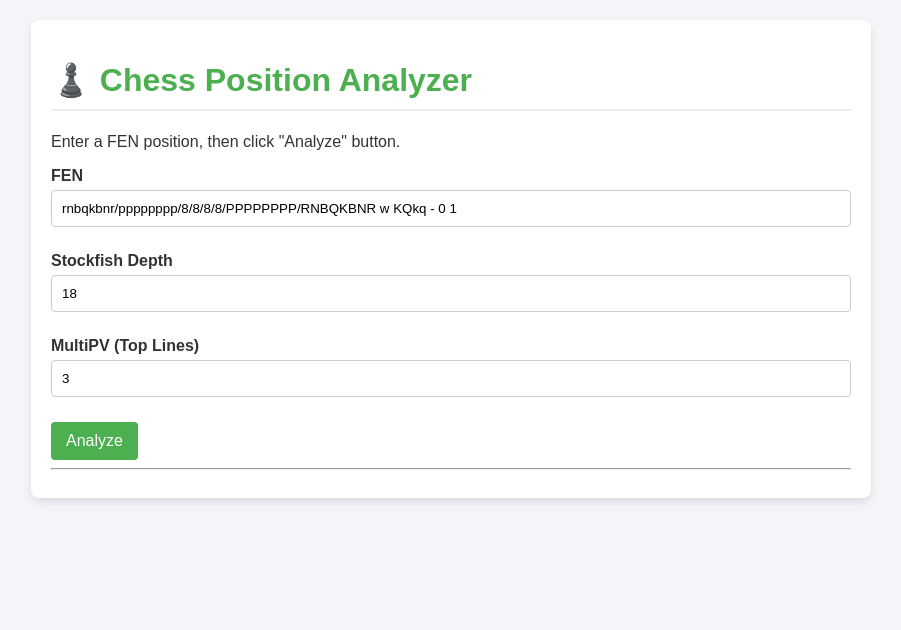
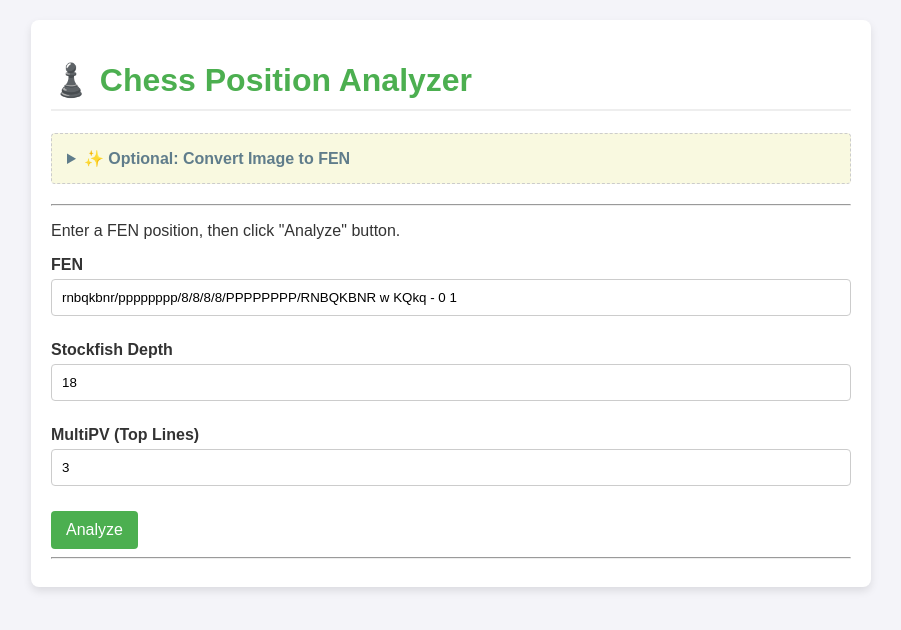
Before and after one commit to chrisco23/web-stockfish-gemini, a PHP site: page /convert-image/ in a window 1280 px wide. Shown: the top 630 px of the page, without its empty margins (189-1090 px from the left). Run offline with PHP 8.4, Linux system fonts and the light colour scheme.

Commit message:
modularize index.php

```diff
--- a/frontend/index.php
+++ b/frontend/index.php
@@ -91,12 +91,37 @@
             border: 1px solid #333;
             box-shadow: 0 0 10px rgba(0,0,0,0.1);
         }
+        /* Style for the expandable image section */
+        #image-to-fen-section {
+            background-color: #f9f9e0; /* Light yellow background */
+            padding: 15px;
+            border-radius: 4px;
+            border: 1px dashed #ccc;
+            margin-bottom: 20px;
+        }
+        .image-status-message {
+            margin-top: 10px;
+            font-weight: bold;
+        }
     </style>
 </head>
 <body>
 
 <div class="container">
     <h1>♟️ Chess Position Analyzer</h1>
+
+    <details id="image-to-fen-section">
+        <summary style="font-weight: bold; cursor: pointer; color: #607D8B;">
+            ✨ Optional: Convert Image to FEN
+        </summary>
+        <div style="padding-top: 15px;">
+            <p>Upload a clean screenshot of a chessboard (e.g., from Lichess or Chess.com). This feature uses an external service.</p>
+            <input type="file" id="chessImageUpload" accept="image/png, image/jpeg, image/webp">
+            <button id="convertImageButton" style="display: none; margin-top: 10px;">Convert Image to FEN</button>
+            <div id="imageStatus" class="image-status-message"></div>
+        </div>
+    </details>
+    <hr>
 
     <div class="input-group">
         <p>Enter a FEN position, then click "Analyze" button.</p>
@@ -142,36 +167,67 @@
 </div>
 
 <script>
+// --- CORE FUNCTIONALITY: ANALYZE FEN (UNCHANGED) ---
+
+// Function to convert the selected file to a pure Base64 string
+function convertFileToBase64(file) {
+    return new Promise((resolve, reject) => {
+        const reader = new FileReader();
+        reader.onload = () => {
+            const dataUrl = reader.result;
+            // The pure Base64 string is the part after the comma
+            const base64String = dataUrl.split(',')[1];
+            resolve(base64String);
+        };
+        reader.onerror = error => reject(error);
+        // readAsDataURL includes the metadata prefix
+        reader.readAsDataURL(file);
+    });
+}
+
+// --- JAVASCRIPT LOGIC ---
 $(document).ready(function() {
-    const API_URL = "/api/analyze";
+    // NOTE: This assumes your FastAPI app runs on port 8000. Adjust if needed.
+    const API_URL_ANALYZE = "/api/analyze";
+    const API_URL_CONVERT = "http://localhost:8000/convert-image";
 
-    $('#analyze-button').click(function() {
-        const fen = $('#fen-input').val();
-        const depth = parseInt($('#depth-input').val());
-        const multipv = parseInt($('#multipv-input').val());
+    const $fenInput = $('#fen-input');
+    const $depthInput = $('#depth-input');
+    const $multipvInput = $('#multipv-input');
+    const $analyzeButton = $('#analyze-button');
+    const $loading = $('#loading');
+    const $results = $('#results');
+    const $imageUpload = $('#chessImageUpload');
+    const $convertButton = $('#convertImageButton');
+    const $imageStatus = $('#imageStatus');
+    const $lichessBoard = $('#lichess-board');
+    const $lichessBoardContainer = $('#lichess-board-container');
 
-        // Basic validation
+    // =======================================================
+    // 1. FEN ANALYSIS LOGIC (Your existing code)
+    // =======================================================
+    $analyzeButton.click(function() {
+        const fen = $fenInput.val();
+        const depth = parseInt($depthInput.val());
+        const multipv = parseInt($multipvInput.val());
+
         if (!fen || isNaN(depth) || isNaN(multipv)) {
             alert("Please enter valid FEN, Depth, and MultiPV values.");
             return;
         }
 
-        // --- START: INSTANT BOARD DRAWING ON BUTTON CLICK ---
-        // 1. Update the Lichess board with the current FEN
+        // Instant Board Drawing
         const lichessUrl = `https://lichess.org/embed/analysis?fen=${fen.replace(/ /g, '_')}&color=white&theme=brown`;
-        $('#lichess-board').attr('src', lichessUrl);
-
-        // 2. SHOW the board container immediately
-        $('#lichess-board-container').show();
-        // --- END: INSTANT BOARD DRAWING ---
+        $lichessBoard.attr('src', lichessUrl);
+        $lichessBoardContainer.show();
 
         // Show loading state and hide previous results
-        $('#loading').show();
-        $('#results').hide();
-        $('#analyze-button').prop('disabled', true);
+        $loading.show();
+        $results.hide();
+        $analyzeButton.prop('disabled', true);
 
         $.ajax({
-            url: API_URL,
+            url: API_URL_ANALYZE,
             type: 'POST',
             contentType: 'application/json',
             data: JSON.stringify({
@@ -180,19 +236,14 @@ $(document).ready(function() {
                 multipv: multipv
             }),
             success: function(data) {
-                // Update display headers
                 $('#display-depth').text(data.depth);
                 $('#display-multipv').text(data.multipv);
 
-                // CRITICAL FIX: Replace newlines (\n) with <br> for Stockfish output
                 const formattedStockfishLines = data.stockfish_lines.replace(/\n/g, '<br>');
                 $('#stockfish-output').html(formattedStockfishLines);
-
-                // Display Gemini output
                 $('#gemini-output').text(data.gemini);
 
-                // Only show results now, board is already visible
-                $('#results').show();
+                $results.show();
             },
             error: function(xhr, status, error) {
                 const errorDetail = xhr.responseJSON ? xhr.responseJSON.detail : error;
@@ -200,12 +251,76 @@ $(document).ready(function() {
                 console.error("Error details:", xhr);
             },
             complete: function() {
-                // Hide loading state and re-enable button
-                $('#loading').hide();
-                $('#analyze-button').prop('disabled', false);
+                $loading.hide();
+                $analyzeButton.prop('disabled', false);
             }
         });
     });
+
+    // =======================================================
+    // 2. IMAGE TO FEN LOGIC (NEW CODE)
+    // =======================================================
+
+    // A. Show/Hide the Convert Button based on file selection
+    $imageUpload.on('change', function() {
+        if (this.files.length > 0) {
+            $convertButton.show();
+            $imageStatus.html(`Ready to convert: <strong>${this.files[0].name}</strong>`);
+        } else {
+            $convertButton.hide();
+            $imageStatus.html('');
+        }
+    });
+
+    // B. Handle the Image Conversion Click
+    $convertButton.click(async function() {
+        if ($imageUpload[0].files.length === 0) {
+            $imageStatus.html('<span style="color: red;">Please select an image file first.</span>');
+            return;
+        }
+
+        const imageFile = $imageUpload[0].files[0];
+        $convertButton.prop('disabled', true).text('Converting...');
+        $imageStatus.html('Processing image to FEN...');
+
+        try {
+            const base64Image = await convertFileToBase64(imageFile);
+
+            const response = await fetch(API_URL_CONVERT, {
+                method: 'POST',
+                headers: {
+                    'Content-Type': 'application/json',
+                },
+                body: JSON.stringify({
+                    image_base64: base64Image
+                })
+            });
+
+            const result = await response.json();
+
+            if (!response.ok) {
+                const detail = result.detail || 'Unknown error';
+                $imageStatus.html(`<span style="color: red;">Conversion Failed: ${detail}</span>`);
+                return;
+            }
+
+            // SUCCESS!
+            const newFen = result.fen;
+            $fenInput.val(newFen); // Update the main FEN input field
+
+            $imageStatus.html(`Conversion **Successful!** FEN updated. Click **Analyze** to proceed.`);
+
+            // Optional: Auto-collapse the section after success
+            $('#image-to-fen-section').prop('open', false);
+
+        } catch (error) {
+            console.error('Image conversion error:', error);
+            $imageStatus.html(`<span style="color: red;">An unexpected error occurred: ${error.message}</span>`);
+        } finally {
+            $convertButton.prop('disabled', false).text('Convert Image to FEN');
+        }
+    });
+
 });
 </script>
 
```
